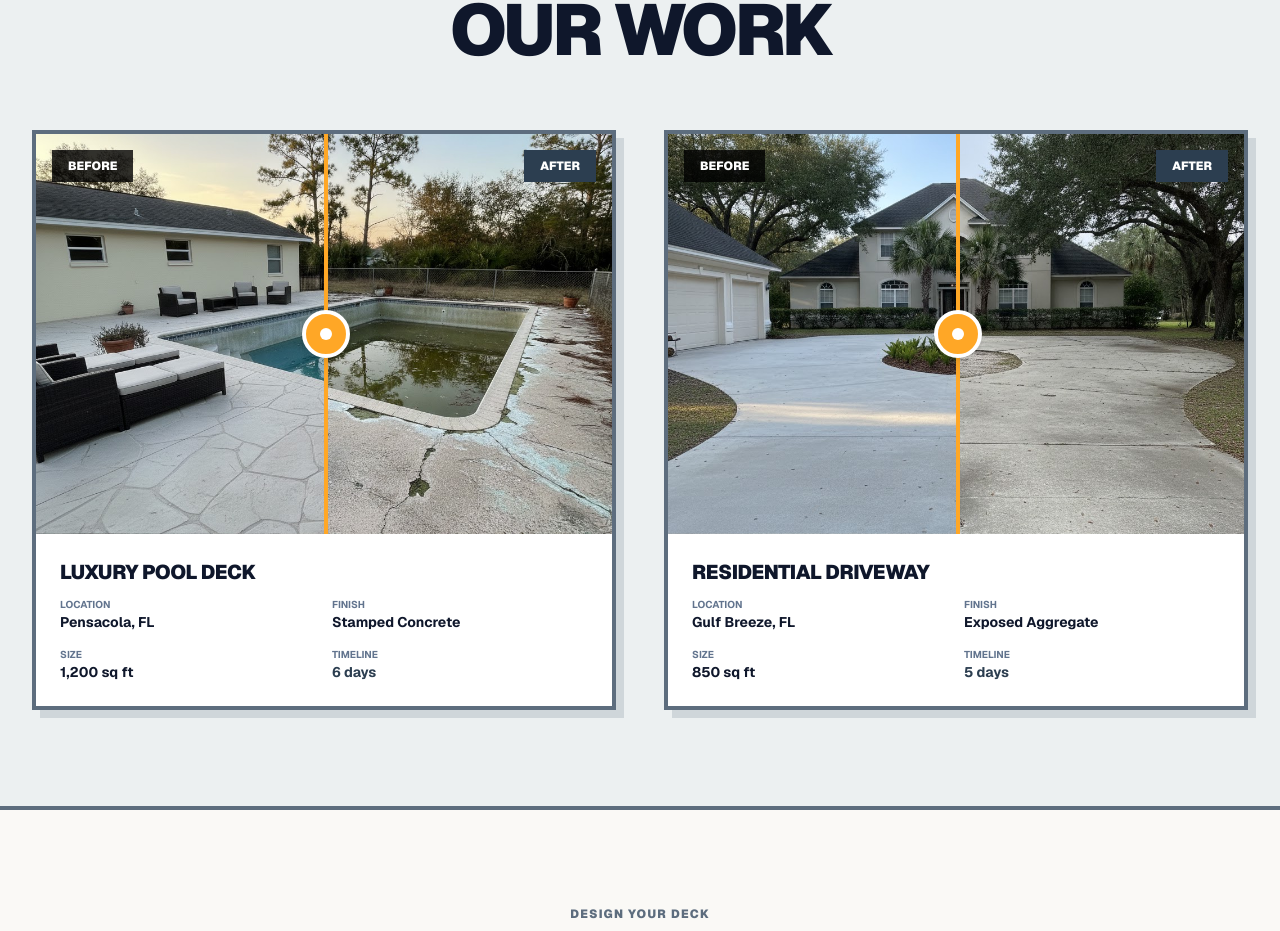
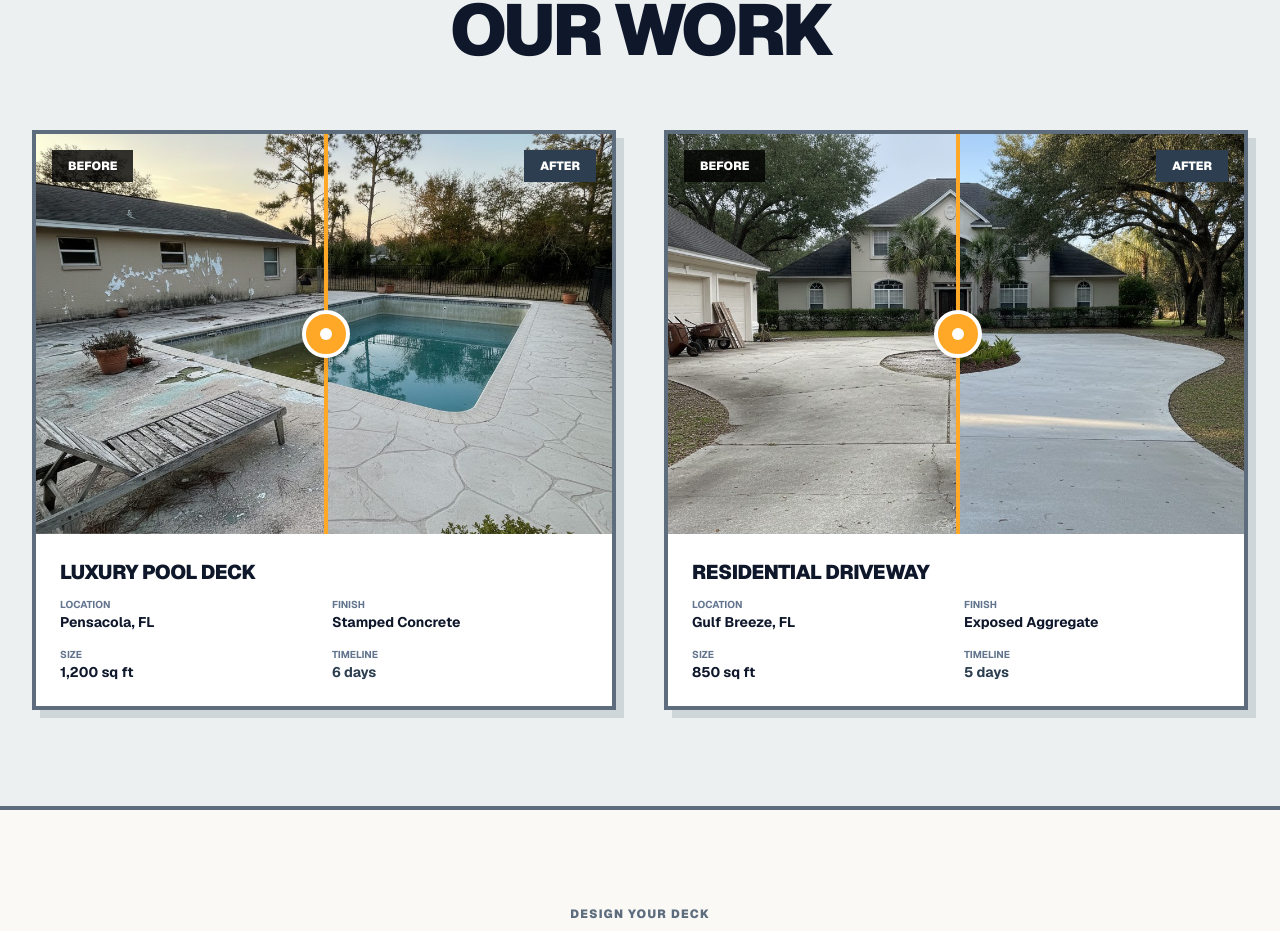
Before and after one commit to disruptiv-solutions/pensacola-leads-dashboard, a Next.js app: page /demos/layton-pool-decks in a window 1280 px wide. Shown: the part 1576-2507 px from the top of the page. Built offline with nearby package versions, Linux system fonts and the light colour scheme.

Commit message:
Swap before and after images for New Horizon Concrete portfolio

```diff
--- a/app/demos/layton-pool-decks/page.tsx
+++ b/app/demos/layton-pool-decks/page.tsx
@@ -97,8 +97,8 @@ const PORTFOLIO_PROJECTS = [
     finish: "Stamped Concrete",
     sqft: "1,200 sq ft",
     timeline: "6 days",
-    before: "/new-horizons/luxury-pool-deck-before.jpg",
-    after: "/new-horizons/luxury-pool-deck-after.jpg"
+    before: "/new-horizons/luxury-pool-deck-after.jpg",
+    after: "/new-horizons/luxury-pool-deck-before.jpg"
   },
   {
     title: "Residential Driveway",
@@ -106,8 +106,8 @@ const PORTFOLIO_PROJECTS = [
     finish: "Exposed Aggregate",
     sqft: "850 sq ft",
     timeline: "5 days",
-    before: "/new-horizons/driveway-before.jpg",
-    after: "/new-horizons/driveway-after.jpg"
+    before: "/new-horizons/driveway-after.jpg",
+    after: "/new-horizons/driveway-before.jpg"
   },
 ];
 
```
